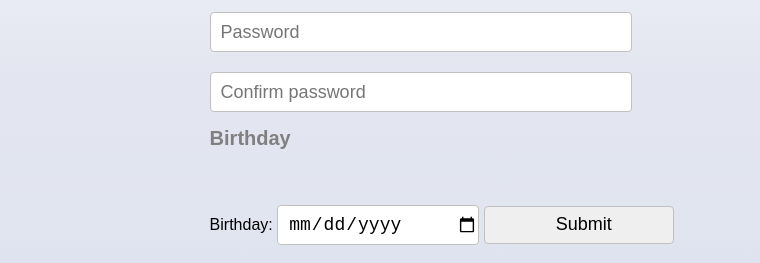
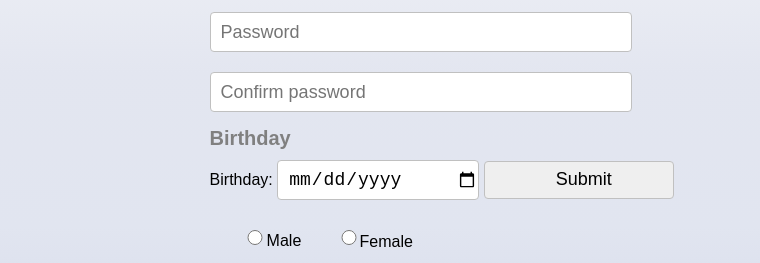
Before and after one commit to priyapatel3458/.priya.github.io, a plain HTML site: page index.html in a window 1280 px wide. Shown: the part 315-578 px from the top of the page, 520-1280 px from the left. Drawn offline with Linux system fonts and the light colour scheme.

Commit message:
Update style.css

```diff
--- a/style.css
+++ b/style.css
@@ -118,7 +118,7 @@ section{
     color: grey;
 }
 .signup_body .signup_form .birth_date{
-    margin-top: 5px;
+    margin-top: -40px;
 }
 
 .signup_body .signup_form a{
```
